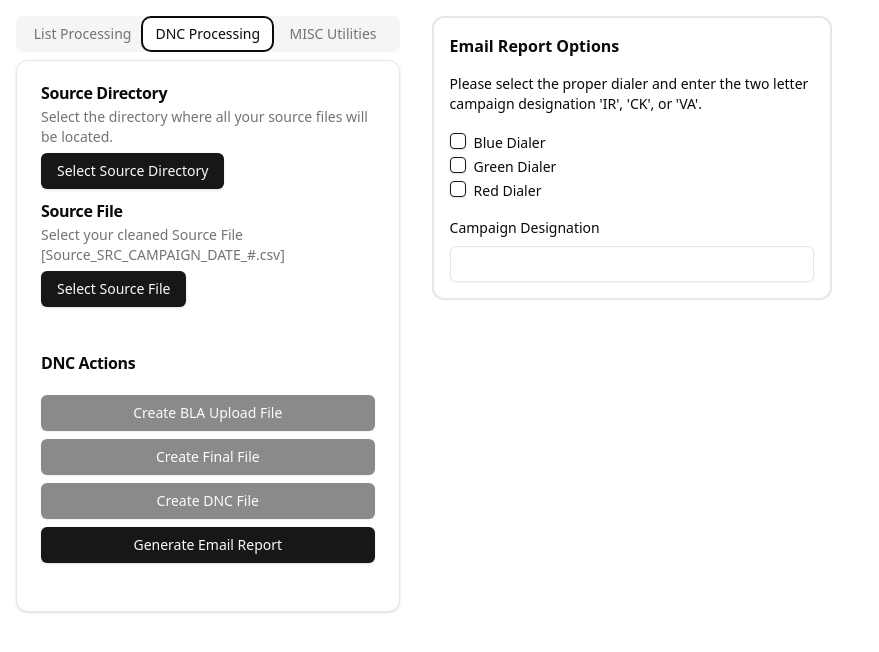
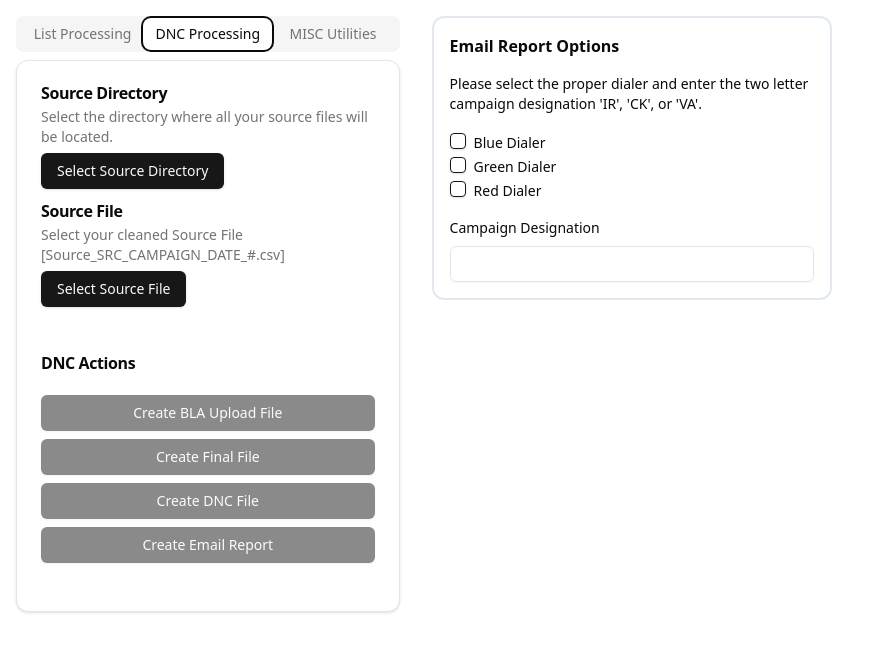
Before and after one commit to Jkhall81/Tauri-List-Tool-Desktop-App, a Next.js app in the folder src/: page / in a window 1280 px wide. Both pictures are taken after a click on the tab "DNC Processing". Shown: the top 652 px of the page, without its empty margins (0-879 px from the left). Built offline with nearby package versions, Linux system fonts and the light colour scheme.

Commit message:
finished everything for the generate email report functionality.

```diff
--- /dev/null
+++ b/src/src/app/Custom_Components/GenerateEmailReportButton.tsx
@@ -0,0 +1,36 @@
+"use client";
+import { Button } from "@/components/ui/button";
+import { useFileStore, useAppStore } from "../store/store";
+import { invoke } from "@tauri-apps/api/core";
+import { useState } from "react";
+
+export const GenerateEmailReportButton = () => {
+  const { selectedSourceFile, selectedDirectory } = useFileStore();
+  const { color, abbr, emailReport, setEmailReport } = useAppStore();
+
+  const handleEmailReport = async () => {
+    try {
+      const result: string = await invoke("email_report_handler", {
+        outputDir: selectedDirectory,
+        sourceFile: selectedSourceFile,
+        color,
+        abbr,
+      });
+      setEmailReport(result);
+    } catch (error) {
+      console.error(error);
+    }
+  };
+
+  return (
+    <div>
+      <Button
+        className="w-full"
+        onClick={handleEmailReport}
+        disabled={!selectedSourceFile || !color || !abbr}
+      >
+        Create Email Report
+      </Button>
+    </div>
+  );
+};
--- a/src/src/app/layout.tsx
+++ b/src/src/app/layout.tsx
@@ -18,6 +18,7 @@ import { Tabs, TabsContent, TabsList, TabsTrigger } from "@/components/ui/tabs";
 import { ExtractPhoneNumbersButton } from "./Custom_Components/ExtractPhoneNumbersButton";
 import { CreateFinalFileButton } from "./Custom_Components/CreateFinalFileButton";
 import { CreateDNCFileButton } from "./Custom_Components/CreateDNCFileButton";
+import { GenerateEmailReportButton } from "./Custom_Components/GenerateEmailReportButton";
 
 const geistSans = Geist({
   variable: "--font-geist-sans",
@@ -88,7 +89,7 @@ export default function RootLayout({
                   <ExtractPhoneNumbersButton />
                   <CreateFinalFileButton />
                   <CreateDNCFileButton />
-                  <Button>Generate Email Report</Button>
+                  <GenerateEmailReportButton />
                 </CardContent>
                 <CardFooter></CardFooter>
               </Card>
--- a/src/src/app/page.tsx
+++ b/src/src/app/page.tsx
@@ -6,7 +6,8 @@ import { useAppStore } from "./store/store";
 import { useState } from "react";
 
 const MainPage = () => {
-  const { activeTab, abbr, color, setAbbr, setColor } = useAppStore();
+  const { activeTab, abbr, color, setAbbr, setColor, emailReport } =
+    useAppStore();
   const [inputError, setInputError] = useState(false);
 
   const handleAbbrChange = (e: React.ChangeEvent<HTMLInputElement>) => {
@@ -27,6 +28,7 @@ const MainPage = () => {
   return (
     <>
       {activeTab === "dncProcessing" && (
+        <section>
           <div className="p-4 m-4 border-2 border-slate-200 w-[400px] rounded-xl">
             <h1 className="mb-4 font-bold">Email Report Options</h1>
             <p className="mb-4 text-sm">
@@ -108,6 +110,18 @@ const MainPage = () => {
               )}
             </div>
           </div>
+          {
+            <div className={`${!emailReport ? "hidden" : ""}`}>
+              <div className="py-4 m-4 border-2 border-slate-200 w-[585px] rounded-xl">
+                {emailReport && (
+                  <pre className="whitespace-pre-wrap text-sm text-gray-700">
+                    {emailReport}
+                  </pre>
+                )}
+              </div>
+            </div>
+          }
+        </section>
       )}
     </>
   );
--- a/src/src/app/store/store.ts
+++ b/src/src/app/store/store.ts
@@ -4,6 +4,10 @@ type AppState = {
   // DYNAMICALLY SHOW STUFF ON PAGE BASED ON ACTIVE TAB
   activeTab: string;
   setActiveTab: (tab: string) => void;
+
+  // EMAIL REPORT
+  emailReport: string | null;
+  setEmailReport: (report: string | null) => void;
 
   abbr: string;
   color: string;
@@ -27,6 +31,10 @@ export const useAppStore = create<AppState>((set) => ({
   activeTab: "listProcessing",
   setActiveTab: (tab) => set({ activeTab: tab }),
 
+  // EMAIL REPORT
+  emailReport: null,
+  setEmailReport: (report) => set({ emailReport: report }),
+
   abbr: "",
   color: "",
   setAbbr: (abbr) => set({ abbr }),
```
Also changed, not shown: 2 other files (tests, documents, lock files or other folders). Lines whose indentation alone changed are shown as unchanged.
